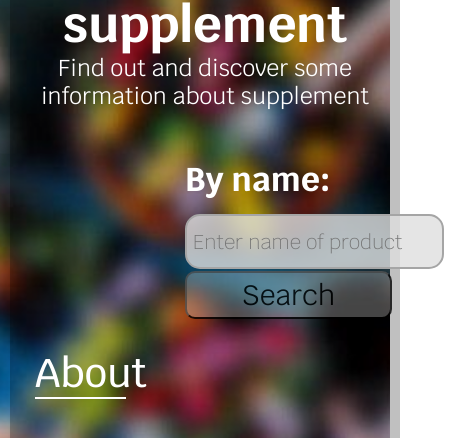
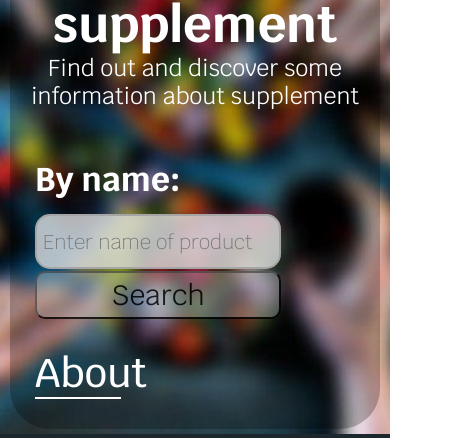
Before and after one commit to Vlad1705/Vlad1705.github.io, a website: page healthy_gulp/index.html in a window 390 px wide. Shown: the part 896-1334 px from the top of the page, 459 px wide, since content can reach past the window. Drawn offline with nearby package versions, Linux system fonts and the light colour scheme; files that its build step writes are made by us from their sources; a web font is replaced by a local one.

Commit message:
Update style.scss

```diff
--- a/healthy_gulp/scss/style.scss
+++ b/healthy_gulp/scss/style.scss
@@ -280,7 +280,7 @@ h1,h2,h3{
 
       &_byname{
         margin-top: 20px;
-        margin-left: 150px;
+        padding-right: 10%;
         &_cheker{
           margin-left: 10px  ;
           &_1{
@@ -372,10 +372,14 @@ h1,h2,h3{
       &_results{
         margin-top: 30px;
         margin-left: 10px;
-        height:250px;
+        height:100%;
+        font-size: 30px;
+        color: #B0BB5B;
         &_h{
+          color: white;
+          font-size: 40px;
+          border-bottom: 2px solid white ;
           width: 26%;
-          border-bottom: 2px solid white;
           margin-bottom: 10px;
         }
       }
@@ -433,8 +437,9 @@ h1,h2,h3{
       width: auto;
     }
     .section2_inner_body_byname_input{
-      width: auto;
+      width: 80%;
     }
+
     .nav_link_1{
       margin-right: 25px;
     }
```
